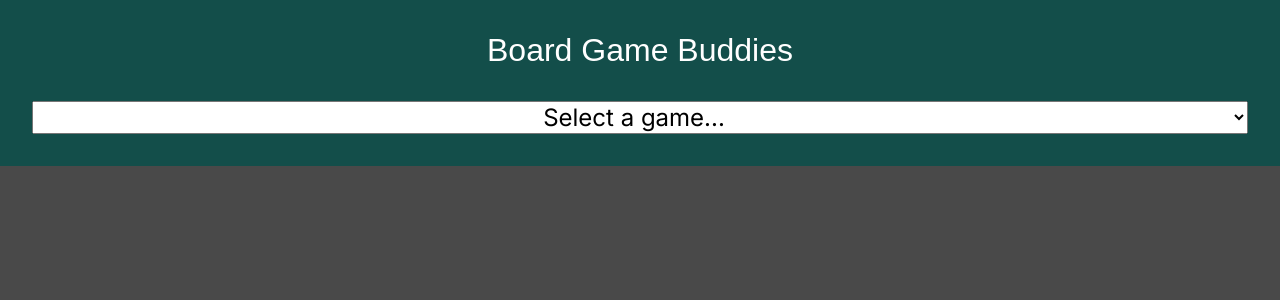
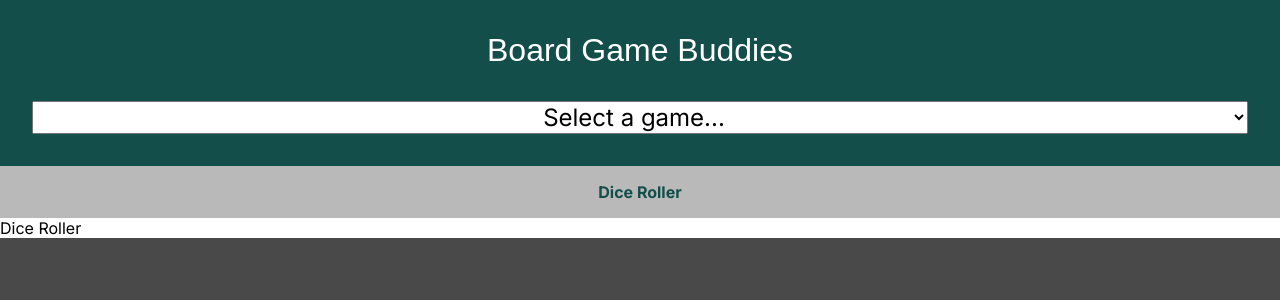
Before and after one commit to eidolon-SE/bgbuddies, a Vue app: page /misc/diceroll in a window 1280 px wide. Shown: the top 300 px of the page. Built offline with nearby package versions, Linux system fonts and the light colour scheme; a web font is replaced by a local one.

Commit message:
added misc/diceroll views and routes

```diff
--- a/src/routes/Misc.js
+++ b/src/routes/Misc.js
@@ -1,8 +1,17 @@
 import MiscView from '../views/Misc/MiscView.vue'
+import MiscDiceRollView from '../views/Misc/MiscDiceRollView.vue'
 
 export const MiscRoutes = {
     path: '/misc',
     name: 'misc',
     meta: { verbose: 'Miscellaneous' },
-    component: MiscView
+    component: MiscView,
+    children: [
+        {
+            path: 'diceroll',
+            name: 'misc_diceroll',
+            component: MiscDiceRollView,
+            alias: ''
+        }
+    ],
 }
--- /dev/null
+++ b/src/views/Misc/MiscDiceRollView.vue
@@ -0,0 +1,3 @@
+<template>
+    Dice Roller
+</template>
--- a/src/views/Misc/MiscView.vue
+++ b/src/views/Misc/MiscView.vue
@@ -6,7 +6,7 @@
 <template>
     <ViewLayout>
         <template v-slot:nav>
-            <RouterLink to="">Dice Roller</RouterLink>
+            <RouterLink :to="{ name: 'misc_diceroll' }">Dice Roller</RouterLink>
         </template>
     </ViewLayout>
 </template>
```
